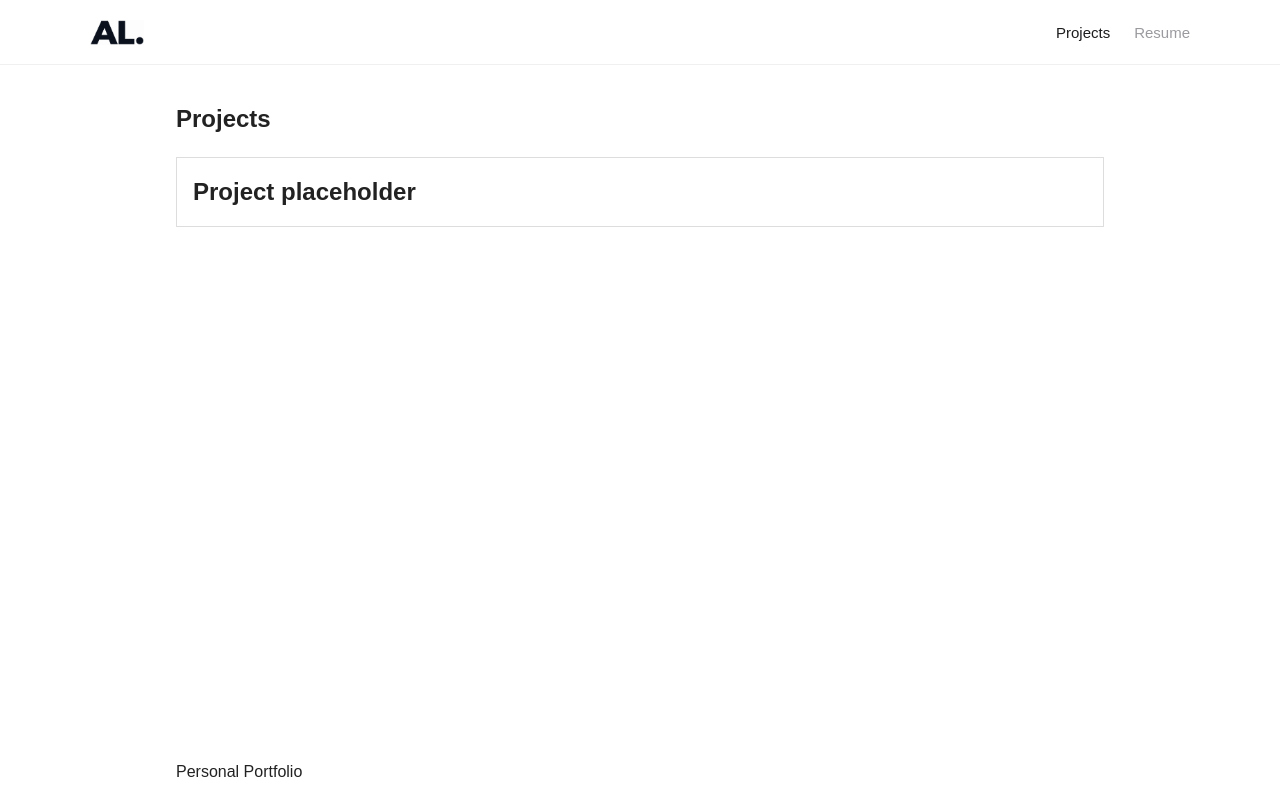
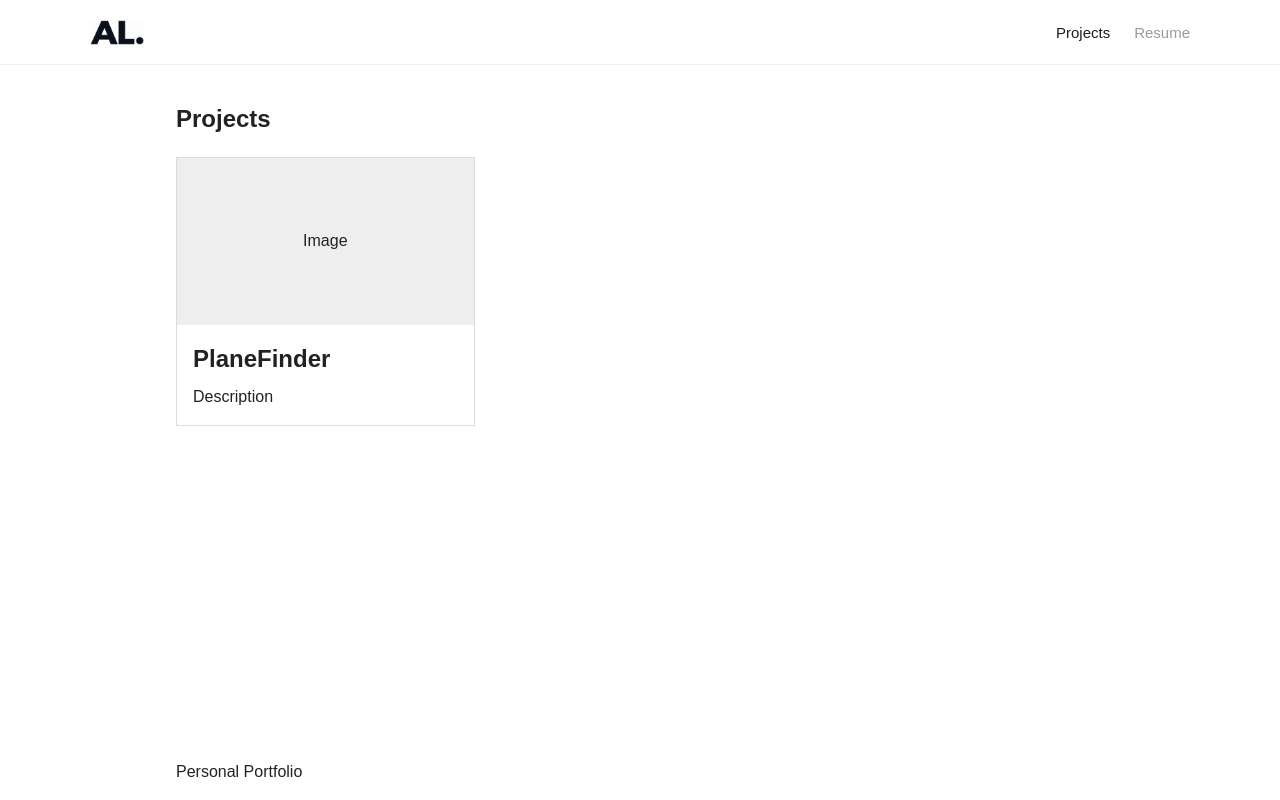
Before and after one commit to alyaver/alyaver.github.io, a React (Vite) app: page /projects in a window 1280 px wide. Built offline with nearby package versions, Linux system fonts and the light colour scheme.

Commit message:
added placeholder for project

```diff
--- a/src/App.jsx
+++ b/src/App.jsx
@@ -3,6 +3,7 @@ import Navbar from './components/Navbar.jsx';
 import Footer from './components/Footer.jsx';
 import Home from './pages/Home.jsx';
 import Projects from './pages/Projects.jsx';
+import PlaneFinder from './pages/PlaneFinder.jsx';
 
 export default function App() {
   return (
@@ -12,6 +13,7 @@ export default function App() {
         <Routes>
           <Route path="/" element={<Home />} />
           <Route path="/projects" element={<Projects />} />
+          <Route path="/projects/planefinder" element={<PlaneFinder />} />
         </Routes>
       </main>
       <Footer />
--- a/src/components/ProjectCard.jsx
+++ b/src/components/ProjectCard.jsx
@@ -1,7 +1,13 @@
-export default function ProjectCard({ title = 'Project placeholder' }) {
+import { Link } from 'react-router-dom';
+
+export default function ProjectCard({ title = 'Project placeholder', to }) {
   return (
-    <article className="project-card">
-      <h2>{title}</h2>
-    </article>
+    <Link className="project-card project-card--link" to={to}>
+      <div className="project-card__image">Image</div>
+      <div className="project-card__content">
+        <h2>{title}</h2>
+        <p>Description</p>
+      </div>
+    </Link>
   );
 }
--- a/src/index.css
+++ b/src/index.css
@@ -13,3 +13,29 @@ main { flex: 1; }
 a { color: #2456a6; }
 .project-card { padding: 1rem; border: 1px solid #ddd; }
 .project-card h2 { margin: 0; }
+
+.projects-grid {
+  display: grid;
+  grid-template-columns: repeat(auto-fill, minmax(min(100%, 260px), 1fr));
+  gap: 1rem;
+}
+
+.project-card--link {
+  display: block;
+  padding: 0;
+  color: inherit;
+  text-decoration: none;
+}
+
+.project-card--link:hover { border-color: #2456a6; }
+.project-card--link:focus-visible { outline: 2px solid #2456a6; outline-offset: 3px; }
+
+.project-card__image {
+  aspect-ratio: 16 / 9;
+  display: grid;
+  place-items: center;
+  background: #eee;
+}
+
+.project-card__content { padding: 1rem; }
+.project-card__content p { margin: 0.5rem 0 0; }
--- /dev/null
+++ b/src/pages/PlaneFinder.jsx
@@ -0,0 +1,24 @@
+import { Link } from 'react-router-dom';
+
+export default function PlaneFinder() {
+  return (
+    <section>
+      <Link to="/projects">Back to projects</Link>
+      <h1>PlaneFinder</h1>
+      <p>
+        PlaneFinder is a standalone application being brought into this portfolio.
+        This page will host its project overview and future live experience.
+      </p>
+      <h2>Technologies used</h2>
+      <p>PlaneFinder application stack: details coming soon.</p>
+      <p>This portfolio uses React, React Router, Vite, and GitHub Pages.</p>
+      <section className="project-card" aria-labelledby="planefinder-live-heading">
+        <h2 id="planefinder-live-heading">Live application</h2>
+        <p>
+          Coming soon. The PlaneFinder application is currently maintained
+          separately and will be integrated in a future phase.
+        </p>
+      </section>
+    </section>
+  );
+}
--- a/src/pages/Projects.jsx
+++ b/src/pages/Projects.jsx
@@ -4,7 +4,9 @@ export default function Projects() {
   return (
     <section>
       <h1>Projects</h1>
-      <ProjectCard />
+      <div className="projects-grid">
+        <ProjectCard title="PlaneFinder" to="/projects/planefinder" />
+      </div>
     </section>
   );
 }
```
